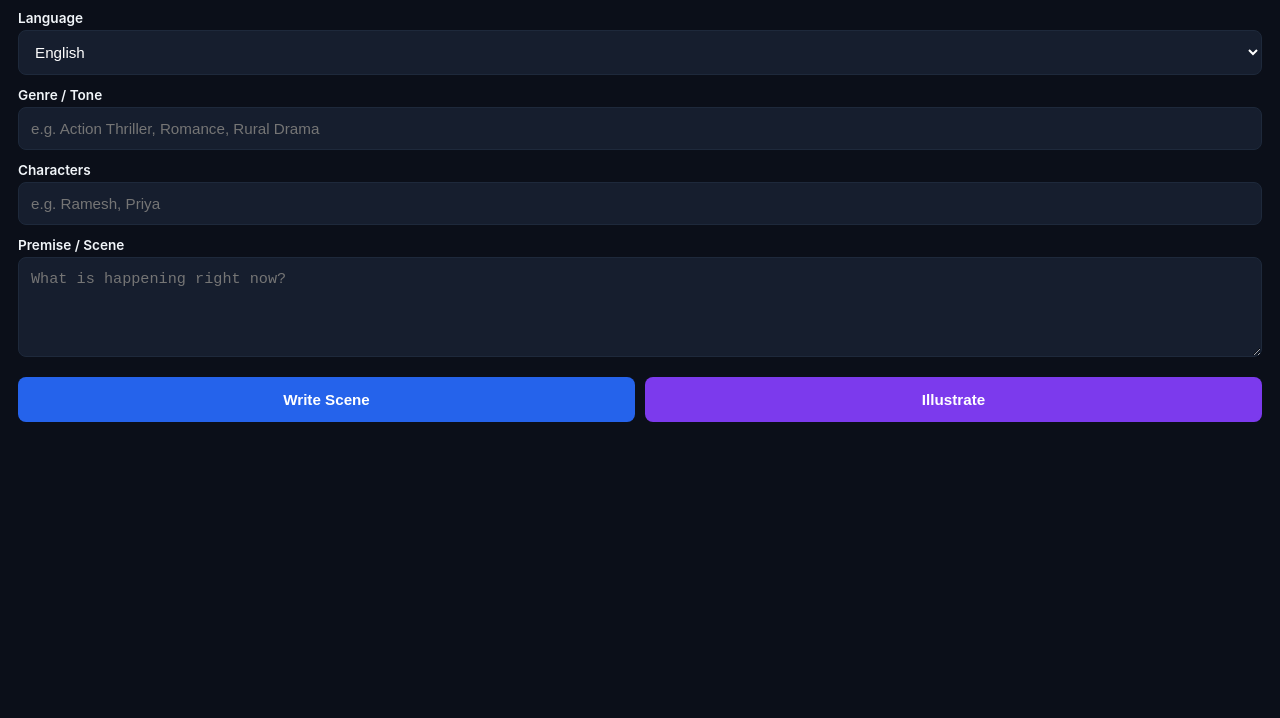
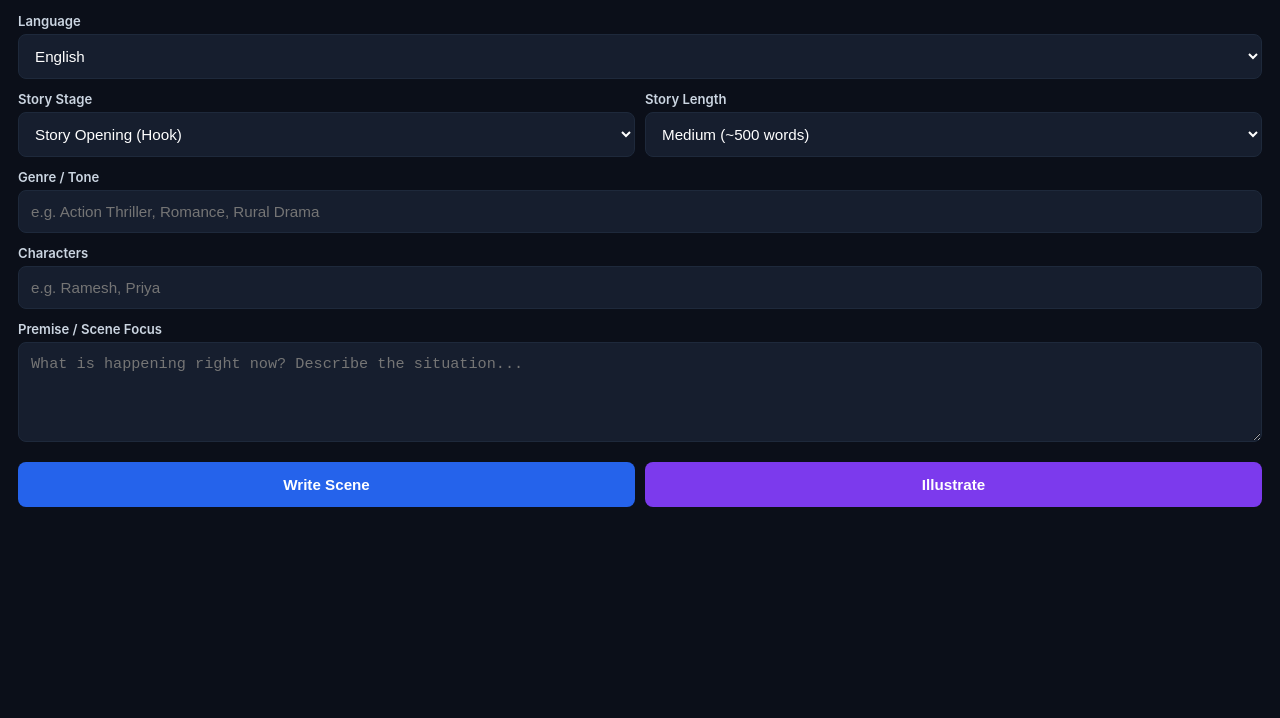
Before and after one commit to zhtz578tct-hash/Story-generator, a website: page public/index.html in a window 1280 px wide. Shown: the part 82-800 px from the top of the page. Drawn offline with Linux system fonts and the light colour scheme.

Commit message:
Refactor HTML structure and styles for story input
Updated styles for body and headings, adjusted label font size and color, and modified textarea placeholder. Added new select options for story stage and length, and changed textarea label for premise.

```diff
--- a/public/index.html
+++ b/public/index.html
@@ -6,10 +6,11 @@
   <title>Story Studio</title>
   <style>
     * { box-sizing: border-box; }
-    body { font-family: -apple-system, sans-serif; background: #0b0f19; color: #f1f5f9; margin: 0; padding: 18px; }
-    h1 { font-size: 1.3rem; color: #38bdf8; margin-bottom: 4px; }
+    body { font-family: -apple-system, BlinkMacSystemFont, "Segoe UI", Roboto, sans-serif; background: #0b0f19; color: #f1f5f9; margin: 0; padding: 18px; padding-bottom: 40px; }
+    h1 { font-size: 1.4rem; color: #38bdf8; margin-bottom: 4px; }
     p.sub { font-size: 0.8rem; color: #94a3b8; margin-top: 0; margin-bottom: 16px; }
-    label { display: block; font-size: 0.85rem; font-weight: 600; margin-top: 12px; margin-bottom: 4px; }
+    label { display: block; font-size: 0.82rem; font-weight: 600; margin-top: 12px; margin-bottom: 5px; color: #cbd5e1; }
+    .grid-2 { display: grid; grid-template-columns: 1fr 1fr; gap: 10px; }
     select, input, textarea { width: 100%; padding: 12px; border-radius: 8px; border: 1px solid #1e293b; background: #161e2e; color: #fff; font-size: 0.95rem; }
     textarea { height: 100px; resize: vertical; }
     .btn-row { display: flex; gap: 10px; margin-top: 16px; }
@@ -17,7 +18,7 @@
     .btn-story { background: #2563eb; color: #fff; }
     .btn-image { background: #7c3aed; color: #fff; }
     button:disabled { opacity: 0.6; }
-    #storyBox { margin-top: 20px; padding: 16px; background: #161e2e; border: 1px solid #1e293b; border-radius: 8px; line-height: 1.6; white-space: pre-wrap; display: none; }
+    #storyBox { margin-top: 20px; padding: 16px; background: #161e2e; border: 1px solid #1e293b; border-radius: 8px; line-height: 1.7; white-space: pre-wrap; font-size: 1rem; display: none; }
     #imageBox { margin-top: 20px; text-align: center; display: none; }
     #imageBox img { max-width: 100%; border-radius: 8px; border: 1px solid #334155; }
   </style>
@@ -33,14 +34,35 @@
     <option value="Bhojpuri">Bhojpuri (भोजपुरी)</option>
   </select>
 
+  <div class="grid-2">
+    <div>
+      <label>Story Stage</label>
+      <select id="stage">
+        <option value="Opening / Hook">Story Opening (Hook)</option>
+        <option value="Middle / Plot Development">Story Flow (Development)</option>
+        <option value="Climax">Dramatic Climax</option>
+        <option value="Ending / Resolution">Story Ending (Resolution)</option>
+        <option value="Complete Short Story">Full Standalone Story</option>
+      </select>
+    </div>
+    <div>
+      <label>Story Length</label>
+      <select id="length">
+        <option value="short (around 200 words)">Short (~200 words)</option>
+        <option value="medium (around 500 words)" selected>Medium (~500 words)</option>
+        <option value="long and detailed (around 900+ words)">Long (~900+ words)</option>
+      </select>
+    </div>
+  </div>
+
   <label>Genre / Tone</label>
   <input id="genre" placeholder="e.g. Action Thriller, Romance, Rural Drama" />
 
   <label>Characters</label>
   <input id="characters" placeholder="e.g. Ramesh, Priya" />
 
-  <label>Premise / Scene</label>
-  <textarea id="premise" placeholder="What is happening right now?"></textarea>
+  <label>Premise / Scene Focus</label>
+  <textarea id="premise" placeholder="What is happening right now? Describe the situation..."></textarea>
 
   <div class="btn-row">
     <button class="btn-story" id="storyBtn" onclick="runStory()">Write Scene</button>
@@ -63,6 +85,8 @@
           headers: { 'Content-Type': 'application/json' },
           body: JSON.stringify({
             language: document.getElementById('language').value,
+            stage: document.getElementById('stage').value,
+            length: document.getElementById('length').value,
             genre: document.getElementById('genre').value,
             characters: document.getElementById('characters').value,
             premise: document.getElementById('premise').value
@@ -106,7 +130,7 @@
           alert("Image error: " + (data.error || "Unknown"));
         }
       } catch (e) {
-        alert("Image generation failed");
+        alert("Image failed");
       }
       btn.innerText = "Illustrate";
       btn.disabled = false;
```
